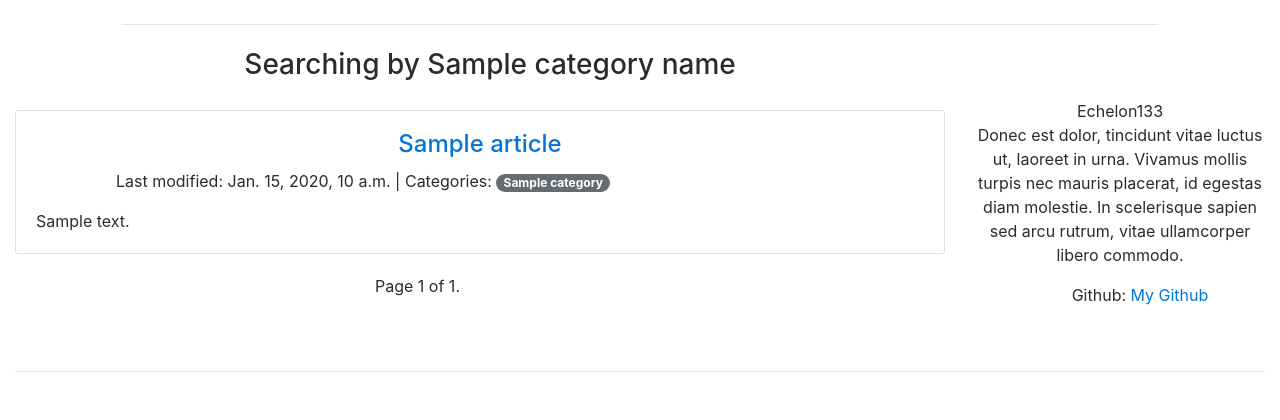
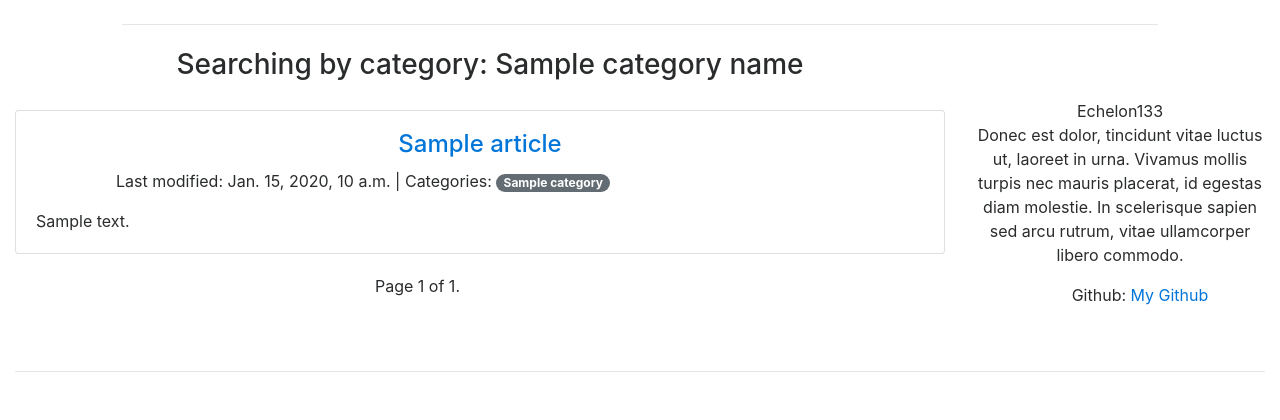
Before and after one commit to Echelon133/Django_blog, a Django app: template blog_app/templates/blog_app/by_date.html in a window 1280 px wide. Shown: the part 151-571 px from the top of the page. Run offline with Django 3.2, Linux system fonts and the light colour scheme; the template is opened without the code that fills it: most values are stand-ins (such as "Sample title", 1, 10 or a date in 2020); form fields are guessed from the names that the template uses; some libraries are stand-ins or nearby versions.

Commit message:
Simplified if statement that decides which text to display when using detailed search by date/category

```diff
--- a/blog_app/templates/blog_app/includes/main_sections.html
+++ b/blog_app/templates/blog_app/includes/main_sections.html
@@ -1,18 +1,14 @@
 <div class="row">
     <div class="col-md-9">
-        {% if searched_date %}
+        {% if searched_date or category_name %}
             <div class="row">
                 <div class="col"></div>
                 <div class="col-md-10">
-                    <h3 class="results text-center">Searching by {{ searched_date }}</h3>
-                </div>
-                <div class="col"></div>
-            </div>
-        {% elif category_name %}
-            <div class="row">
-                <div class="col"></div>
-                <div class="col-md-10">
-                    <h3 class="results text-center">Searching by {{ category_name }}</h3>
+                    {% if searched_date %}
+                        <h3 class="results text-center">Searching by date: {{ searched_date }}</h3>
+                    {% else %}
+                        <h3 class="results text-center">Searching by category: {{ category_name }}</h3>
+                    {% endif %}
                 </div>
                 <div class="col"></div>
             </div>
```
